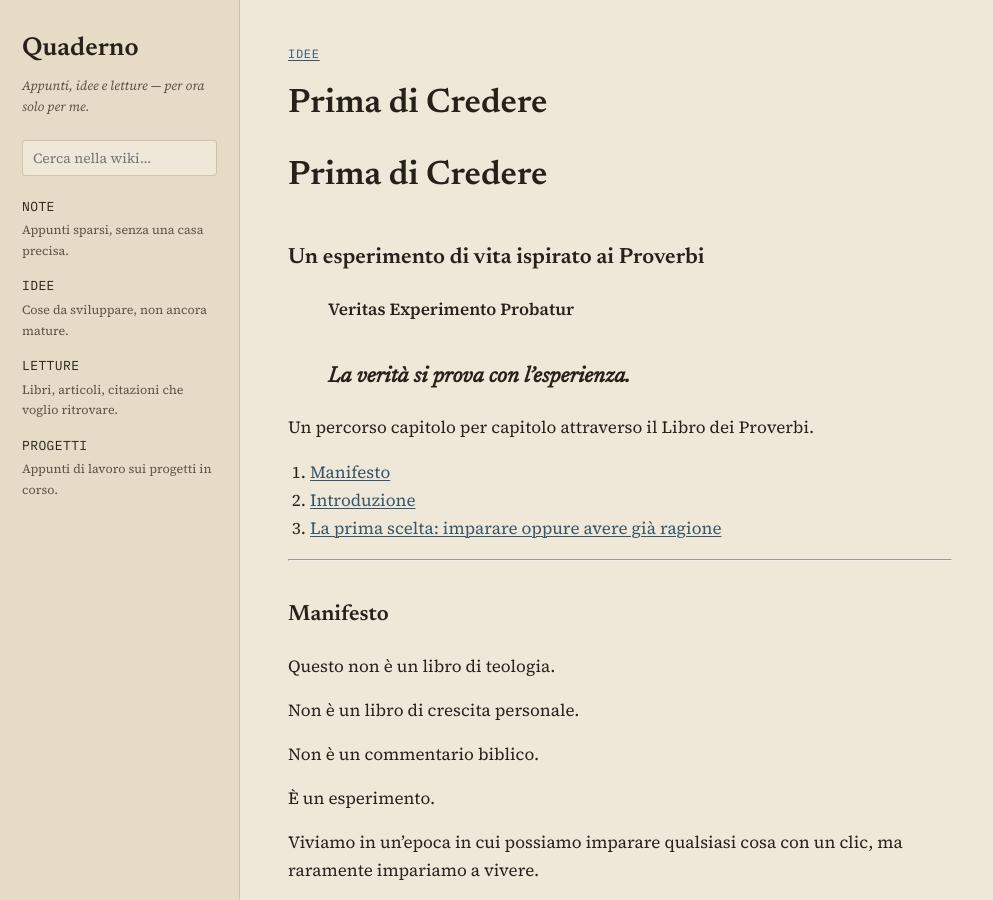
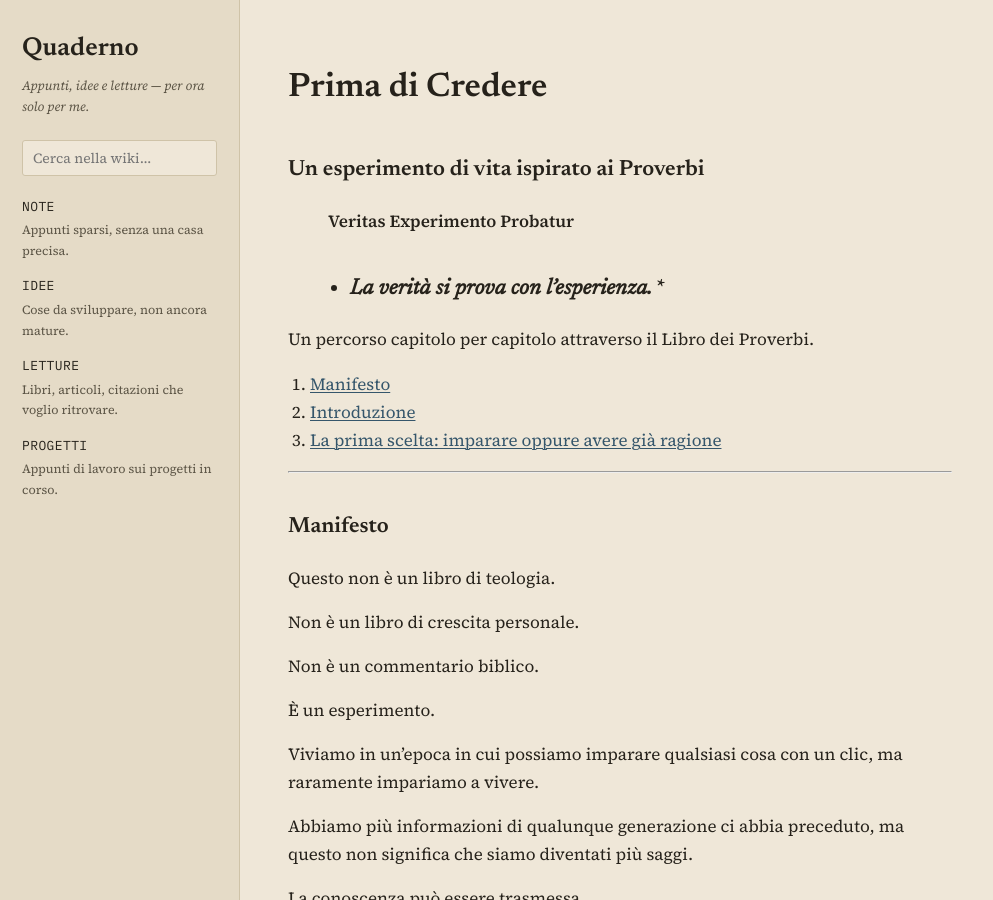
Before and after one commit to Vicknopf11/filoclastos-wiki, a Jekyll site: the page built from idee/Proverbi.md, in a window 1280 px wide and 900 px high. Shown: the whole window, without its empty margins (0-993 px from the left). Built offline with Jekyll 4.4.1, drawn with Linux system fonts in a browser that asks for light colours.

Commit message:
Revise title and summary in Proverbi.md
Updated title and summary for the Proverbi document.

```diff
--- a/idee/Proverbi.md
+++ b/idee/Proverbi.md
@@ -1,5 +1,5 @@
 ---
-title: "Prima di Credere"
+title: "Idee e commenti ispirati dal libro Bibbia "Proverbi" "
 categoria: idee
 sommario: "Basato sul libro Proverbi della Bibbia"
 ---
@@ -9,8 +9,7 @@ sommario: "Basato sul libro Proverbi della Bibbia"
 # Prima di Credere
 ## Un esperimento di vita ispirato ai Proverbi
 > **Veritas Experimento Probatur**
->
-> *La verità si prova con l'esperienza.*
+> * *La verità si prova con l'esperienza.* *
 ---
 
 Un percorso capitolo per capitolo attraverso il Libro dei Proverbi.
```
